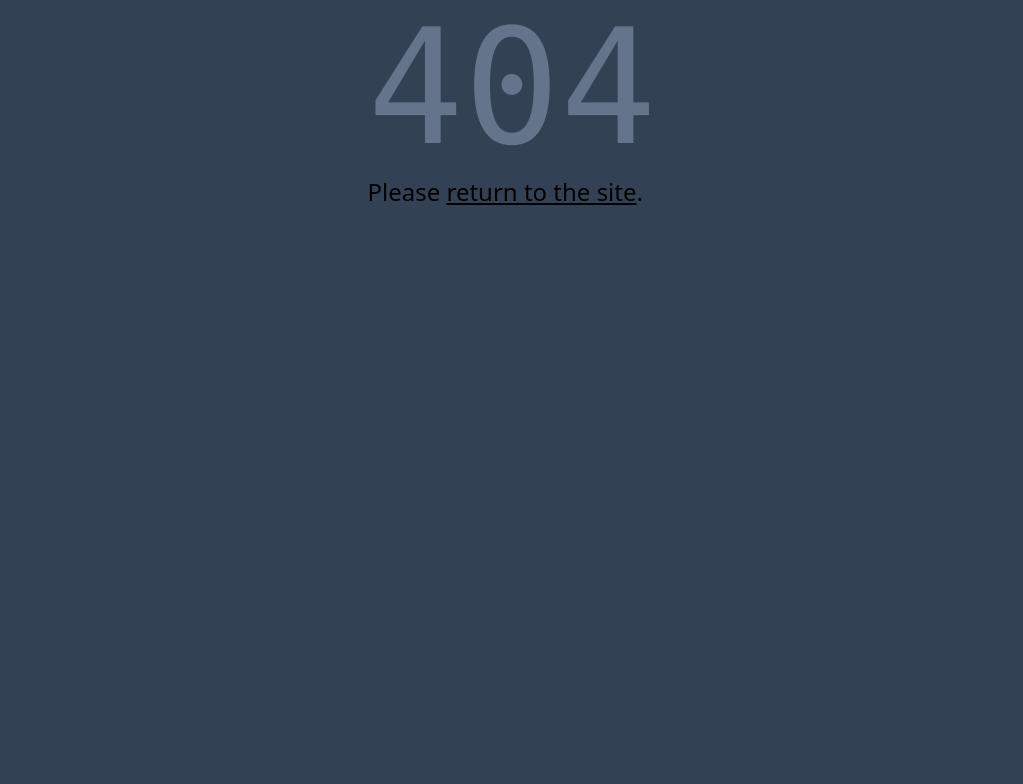
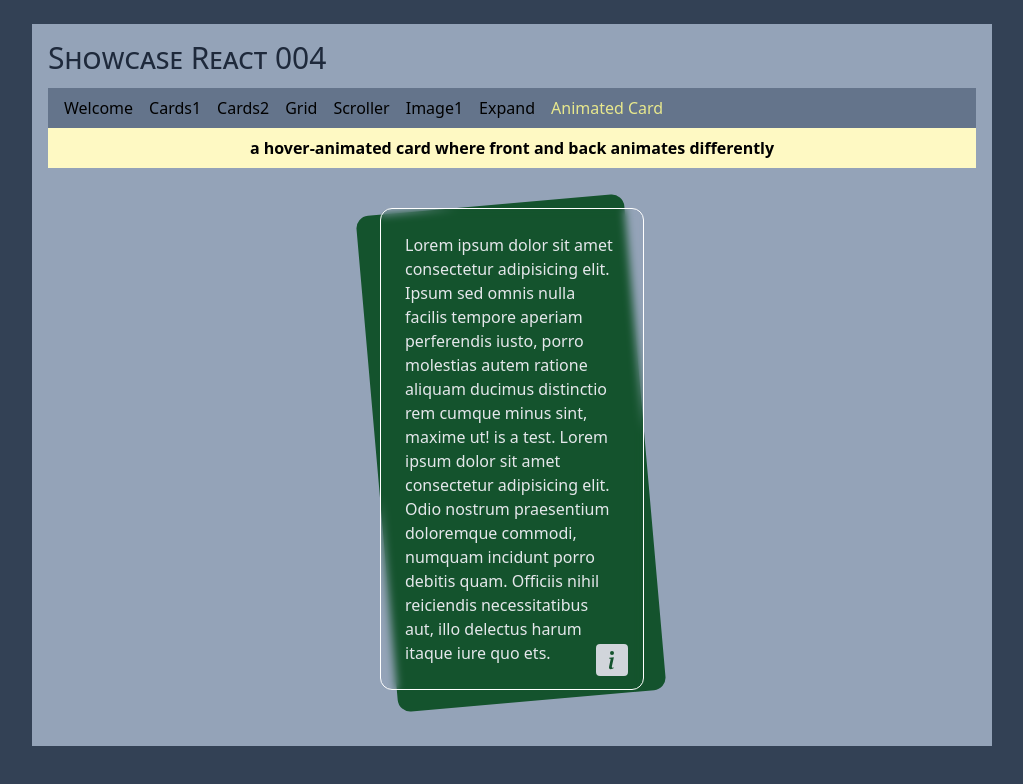
Before and after one commit to epx-edta/showcase-react-004, a React (Vite) app: page /animated-card in a window 1280 px wide. Before the commit this address had no page. Shown: the top 784 px of the page, without its empty margins (128-1151 px from the left). Built offline with nearby package versions, Linux system fonts and the light colour scheme.

Commit message:
FEATURE: Animated hover card

```diff
--- a/src/components/Nav.tsx
+++ b/src/components/Nav.tsx
@@ -39,6 +39,11 @@ const menuItems = [
 		idCode: "expand",
 		title: "Expand",
 		description: "background card that expands with text content of foreground card",
+	},
+	{
+		idCode: "animated-card",
+		title: "Animated Card",
+		description: "a hover-animated card where front and back animates differently",
 	},
 ];
 
--- a/src/components/TiltedBackgroundCard.tsx
+++ b/src/components/TiltedBackgroundCard.tsx
@@ -41,7 +41,7 @@ export const TiltedBackgroundCard = ({ children }: TiltedBackgroundCardProps) =>
 					{children}
 
 					{/* info icon */}
-					<div className="absolute top-[-18px] left-[40%] w-[30px] h-[40px] bg-green-900 rounded text-xs text-gray-300">
+					<div className="absolute top-[-18px] left-[40%] w-[30px] h-[30px] bg-green-900 rounded text-xs text-gray-300">
 						<BsInfoSquareFill className="text-[2rem]" />
 					</div>
 
--- /dev/null
+++ b/src/components/TiltedBackgroundCardSimple.tsx
@@ -0,0 +1,29 @@
+import { ReactNode } from "react";
+import { BsInfoSquareFill } from "react-icons/bs";
+
+interface TiltedBackgroundCardSimpleProps {
+	children: ReactNode;
+}
+
+export const TiltedBackgroundCardSimple = ({
+	children,
+}: TiltedBackgroundCardSimpleProps) => {
+	return (
+		<div className="flex justify-center p-6">
+			<div className="relative group">
+				{/* tilted background card */}
+				<div className="max-w-[16rem] top-[.5rem] left-[.2rem] absolute inset-0 rounded-xl bg-green-900 -rotate-[5deg] scale-105 z-0 transition-transform duration-300 group-hover:-rotate-[10deg] group-hover:-translate-y-1"></div>
+
+				{/* main card: blurs see-through opacity */}
+				<div className="relative max-w-[16.5rem] rounded-xl border border-white backdrop-blur-sm text-gray-200 p-6 z-10 transition-transform duration-300 group-hover:-translate-y-4">
+					{children}
+
+					{/* info icon */}
+					<div className="absolute bottom-[15px] right-[17px] w-[30px] h-[30px] bg-green-900 rounded text-xs text-gray-300">
+						<BsInfoSquareFill className="text-[2rem]" />
+					</div>
+				</div>
+			</div>
+		</div>
+	);
+};
--- a/src/main.tsx
+++ b/src/main.tsx
@@ -11,6 +11,7 @@ import { PageGrid } from "./pages/PageGrid.tsx";
 import { PageScroller } from "./pages/PageScroller.tsx";
 import { PageImage1 } from "./pages/PageImage1.tsx";
 import { PageExpand } from "./pages/PageExpand.tsx";
+import { PageAnimatedCard } from "./pages/PageAnimatedCard";
 
 const router = createBrowserRouter([
 	{
@@ -46,6 +47,10 @@ const router = createBrowserRouter([
 				path: "expand",
 				element: <PageExpand/>,
 			},
+            {
+                path: "animated-card",
+				element: <PageAnimatedCard/>,
+            },
 			{
 				path: "/",
 				element: <Navigate to="/welcome" replace />,
--- /dev/null
+++ b/src/pages/PageAnimatedCard.tsx
@@ -0,0 +1,20 @@
+import { TiltedBackgroundCardSimple } from '../components/TiltedBackgroundCardSimple';
+
+export const PageAnimatedCard = () => {
+  return (
+		<div className="flex gap-2 justify-center flex-wrap items-start">
+			<TiltedBackgroundCardSimple>
+				<p>
+					Lorem ipsum dolor sit amet consectetur adipisicing elit.
+					Ipsum sed omnis nulla facilis tempore aperiam perferendis
+					iusto, porro molestias autem ratione aliquam ducimus
+					distinctio rem cumque minus sint, maxime ut! is a test.
+					Lorem ipsum dolor sit amet consectetur adipisicing elit.
+					Odio nostrum praesentium doloremque commodi, numquam
+					incidunt porro debitis quam. Officiis nihil reiciendis
+					necessitatibus aut, illo delectus harum itaque iure quo ets.
+				</p>
+      </TiltedBackgroundCardSimple>
+		</div>
+  );
+};
```
